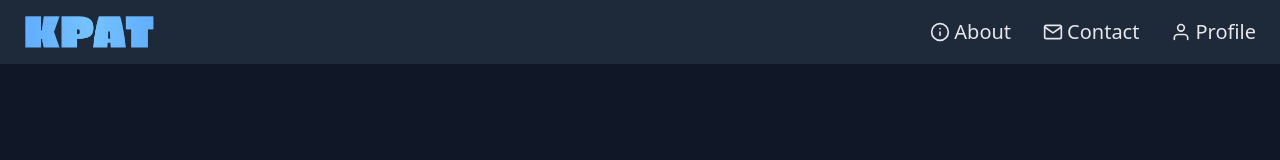
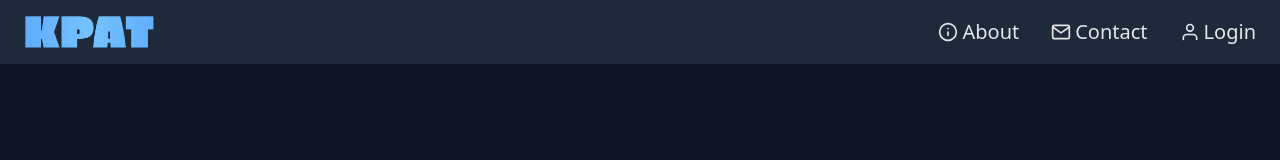
Before and after one commit to KrishPatel1404/ai-webapp-builder, a React (Vite) app in the folder client/: page /login in a window 1280 px wide. Shown: the top 160 px of the page. Built offline with nearby package versions, Linux system fonts and the light colour scheme.

Commit message:
Integrate AuthContext for login and navbar
Login now uses AuthContext for authentication instead of localStorage, and Navbar displays login/logout options based on authentication state. Added logout functionality and improved conditional rendering for user actions.

```diff
--- a/client/src/Login.jsx
+++ b/client/src/Login.jsx
@@ -1,10 +1,12 @@
 import React, { useState } from "react";
-import { FiEye, FiEyeOff, FiMail, FiLock } from "react-icons/fi";
+import { FiEye, FiEyeOff, FiMail, FiLock, FiUser } from "react-icons/fi";
 import { useNavigate } from "react-router-dom";
+import { useAuth } from "./context/AuthContext";
 import Navbar from "./components/Navbar";
 
 function Login() {
   const navigate = useNavigate();
+  const { login } = useAuth();
   const [isSignup, setIsSignup] = useState(false);
   const [showPassword, setShowPassword] = useState(false);
   const [formData, setFormData] = useState({
@@ -54,8 +56,8 @@ function Login() {
       const data = await response.json();
 
       if (response.ok) {
-        localStorage.setItem("token", data.token);
         console.log(`${isSignup ? "Signup" : "Login"} successful:`, data);
+        login(data.token, data.user);
         // Redirect to main app or dashboard
         navigate("/");
       } else {
--- a/client/src/components/Navbar.jsx
+++ b/client/src/components/Navbar.jsx
@@ -1,10 +1,16 @@
 import React from "react";
-import { Link, useLocation } from "react-router-dom";
-import { FiInfo, FiMail, FiUser } from "react-icons/fi";
+import { Link, useNavigate } from "react-router-dom";
+import { FiInfo, FiMail, FiUser, FiLogOut } from "react-icons/fi";
+import { useAuth } from "../context/AuthContext";
 
 function Navbar() {
-  const location = useLocation();
-  const isLoginPage = location.pathname === "/login";
+  const navigate = useNavigate();
+  const { isAuthenticated, logout, loading } = useAuth();
+
+  const handleLogout = () => {
+    logout();
+    navigate("/");
+  };
 
   return (
     <nav className="bg-gray-800 px-6 py-4">
@@ -30,13 +36,15 @@ function Navbar() {
           >
             <FiMail className="mr-1" /> Contact
           </a>
-          {isLoginPage ? (
-            <Link
-              to="/"
+          {!loading && (
+            <>
+              {isAuthenticated ? (
+                <button
+                  onClick={handleLogout}
                   className="flex items-center text-xl text-gray-200 hover:text-blue-300 transition-colors duration-200"
                 >
-              <FiUser className="mr-1" /> Profile
-            </Link>
+                  <FiLogOut className="mr-1" /> Logout
+                </button>
               ) : (
                 <Link
                   to="/login"
@@ -45,6 +53,8 @@ function Navbar() {
                   <FiUser className="mr-1" /> Login
                 </Link>
               )}
+            </>
+          )}
         </div>
       </div>
     </nav>
```
Lines whose indentation alone changed are shown as unchanged.
